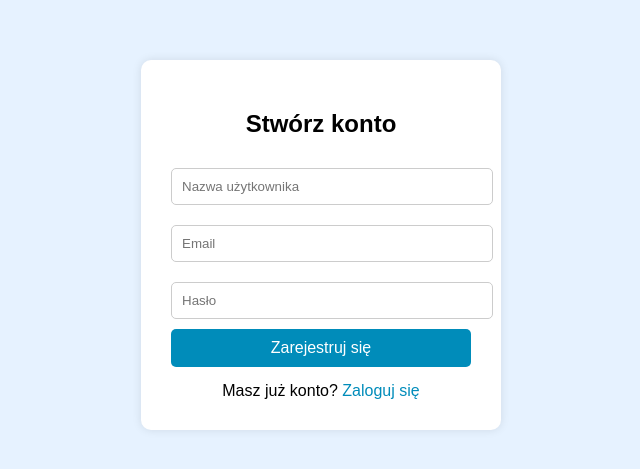
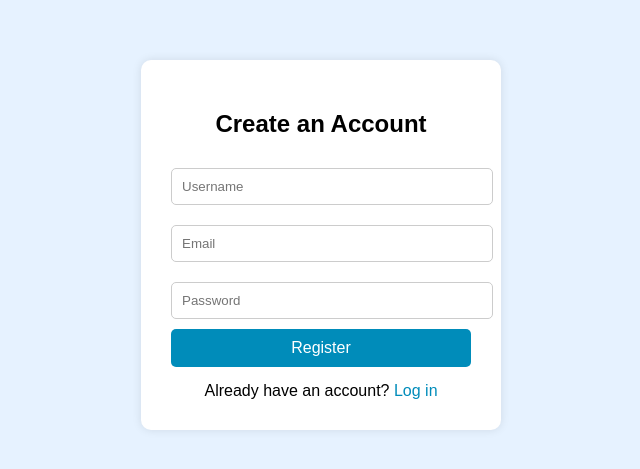
Before and after one commit to kubalic/new_repo_1, a plain HTML site: page register.html in a window 1280 px wide. Shown: the part 163-632 px from the top of the page, without its empty margins (319-959 px from the left). Drawn offline with Linux system fonts and the light colour scheme.

Commit message:
Added register.html with registration form

```diff
--- a/register.html
+++ b/register.html
@@ -1,9 +1,9 @@
 <!DOCTYPE html>
-<html lang="pl">
+<html lang="en">
 <head>
   <meta charset="UTF-8" />
   <meta name="viewport" content="width=device-width, initial-scale=1.0"/>
-  <title>Rejestracja</title>
+  <title>Create Account</title>
   <style>
     body {
       font-family: Arial, sans-serif;
@@ -13,7 +13,6 @@
       align-items: center;
       height: 100vh;
     }
-
     .register-box {
       background-color: #fff;
       padding: 30px;
@@ -21,12 +20,10 @@
       box-shadow: 0 0 10px rgba(0,0,0,0.1);
       width: 300px;
     }
-
     h2 {
       text-align: center;
       margin-bottom: 20px;
     }
-
     input[type="text"],
     input[type="email"],
     input[type="password"] {
@@ -36,7 +33,6 @@
       border: 1px solid #ccc;
       border-radius: 5px;
     }
-
     button {
       width: 100%;
       padding: 10px;
@@ -47,16 +43,13 @@
       border-radius: 5px;
       cursor: pointer;
     }
-
     button:hover {
       background-color: #007bb5;
     }
-
     .login-link {
       margin-top: 15px;
       text-align: center;
     }
-
     .login-link a {
       color: #008CBA;
       text-decoration: none;
@@ -65,15 +58,15 @@
 </head>
 <body>
   <div class="register-box">
-    <h2>Stwórz konto</h2>
+    <h2>Create an Account</h2>
     <form>
-      <input type="text" placeholder="Nazwa użytkownika" required />
+      <input type="text" placeholder="Username" required />
       <input type="email" placeholder="Email" required />
-      <input type="password" placeholder="Hasło" required />
-      <button type="submit">Zarejestruj się</button>
+      <input type="password" placeholder="Password" required />
+      <button type="submit">Register</button>
     </form>
     <div class="login-link">
-      Masz już konto? <a href="login.html">Zaloguj się</a>
+      Already have an account? <a href="login.html">Log in</a>
     </div>
   </div>
 </body>
```
